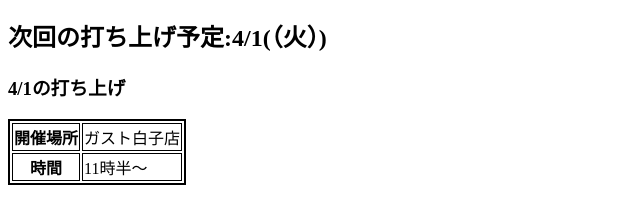
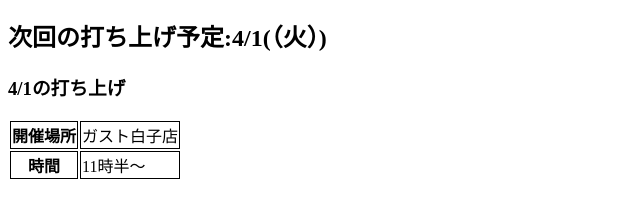
Before and after one commit to marimesyosinsya/Uchiage_Group, a plain HTML site: page index.html in a window 1280 px wide. Shown: the part 57-280 px from the top of the page, without its empty margins (0-640 px from the left). Drawn offline with Linux system fonts and the light colour scheme.

Commit message:
Update index.html

```diff
--- a/index.html
+++ b/index.html
@@ -15,9 +15,6 @@
         </tr>
       </table>
       <style>
-        table {
-          border: 2px solid;
-        }
         th,td {
           border: 1px solid;
         }
```
